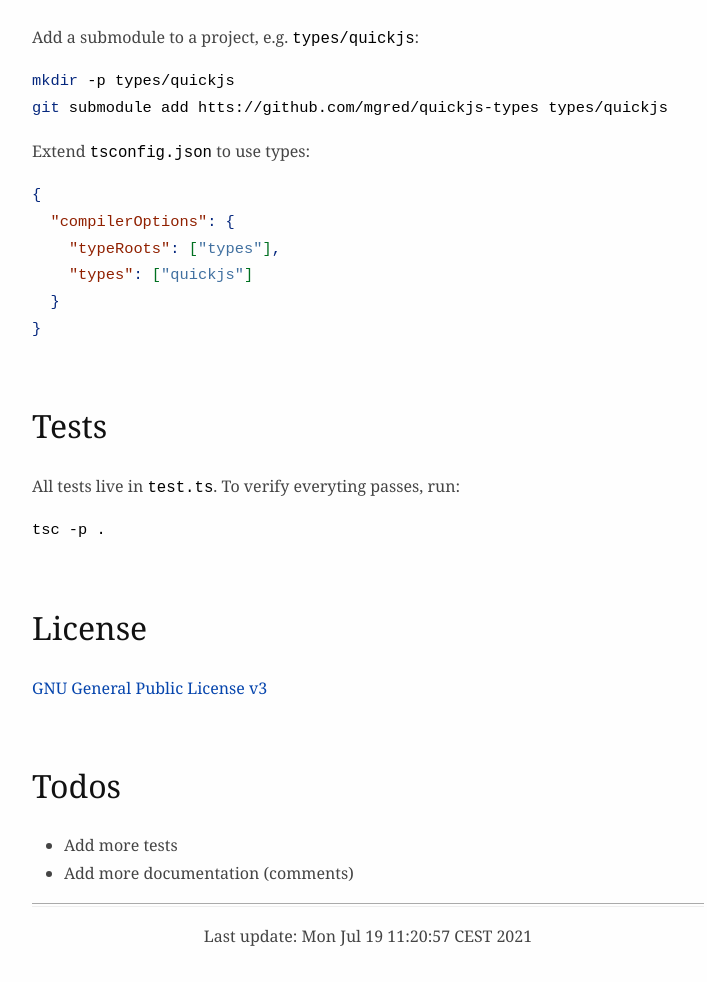
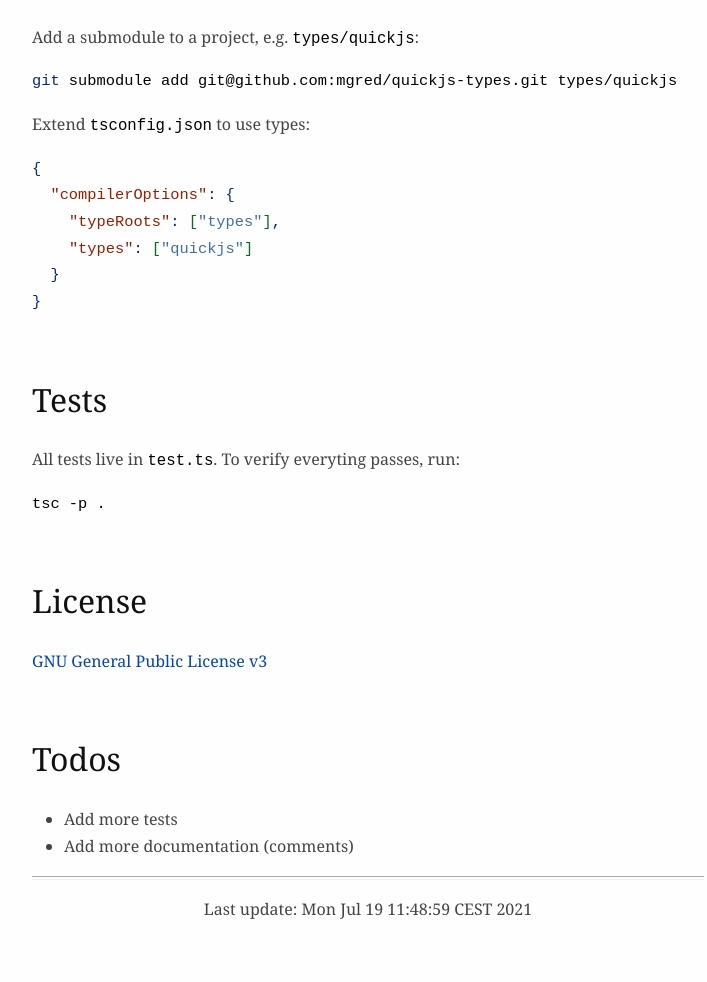
Before and after one commit to mgred/quickjs-types, a plain HTML site: page index.html in a window 1280 px wide. Shown: the part 350-1332 px from the top of the page, without its empty margins (272-979 px from the left). After the commit the page ends 1305 px from the top, so only its background shows below. Drawn offline with Linux system fonts and the light colour scheme.

Commit message:
deploy: ce4104ebf01d574540fbacce94d7ac7f3ba4dce2

```diff
--- a/index.html
+++ b/index.html
@@ -84,8 +84,7 @@ code span.wa { color: #60a0b0; font-weight: bold; font-style: italic; } /* Warni
 </blockquote>
 <h2 id="usage">Usage</h2>
 <p>Add a submodule to a project, e.g. <code>types/quickjs</code>:</p>
-<div class="sourceCode" id="cb1"><pre class="sourceCode bash"><code class="sourceCode bash"><a class="sourceLine" id="cb1-1" title="1"><span class="fu">mkdir</span> -p types/quickjs</a>
-<a class="sourceLine" id="cb1-2" title="2"><span class="fu">git</span> submodule add htts://github.com/mgred/quickjs-types types/quickjs</a></code></pre></div>
+<div class="sourceCode" id="cb1"><pre class="sourceCode bash"><code class="sourceCode bash"><a class="sourceLine" id="cb1-1" title="1"><span class="fu">git</span> submodule add git@github.com:mgred/quickjs-types.git types/quickjs</a></code></pre></div>
 <p>Extend <code>tsconfig.json</code> to use types:</p>
 <div class="sourceCode" id="cb2"><pre class="sourceCode json"><code class="sourceCode json"><a class="sourceLine" id="cb2-1" title="1"><span class="fu">{</span></a>
 <a class="sourceLine" id="cb2-2" title="2">  <span class="dt">&quot;compilerOptions&quot;</span><span class="fu">:</span> <span class="fu">{</span></a>
@@ -103,6 +102,6 @@ code span.wa { color: #60a0b0; font-weight: bold; font-style: italic; } /* Warni
 <li>Add more tests</li>
 <li>Add more documentation (comments)</li>
 </ul>
-<hr /><p style='text-align: center;'>Last update: Mon Jul 19 11:20:57 CEST 2021</p>
+<hr /><p style='text-align: center;'>Last update: Mon Jul 19 11:48:59 CEST 2021</p>
 </body>
 </html>
```
Also changed, not shown: footer.html (+1 -1 lines).
